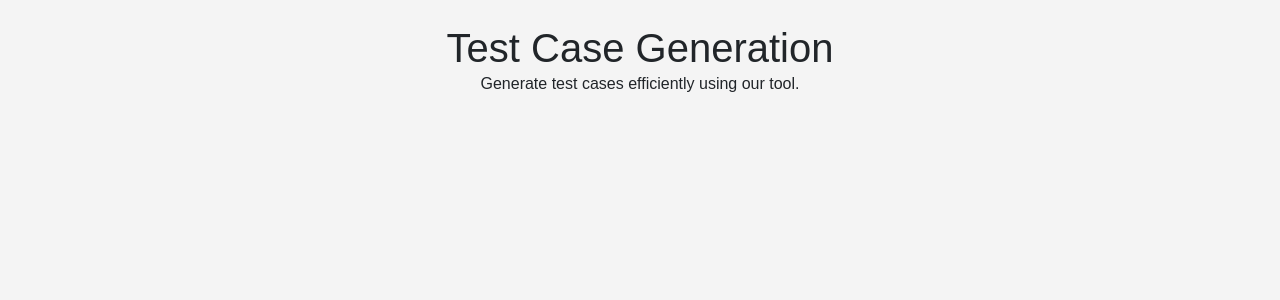
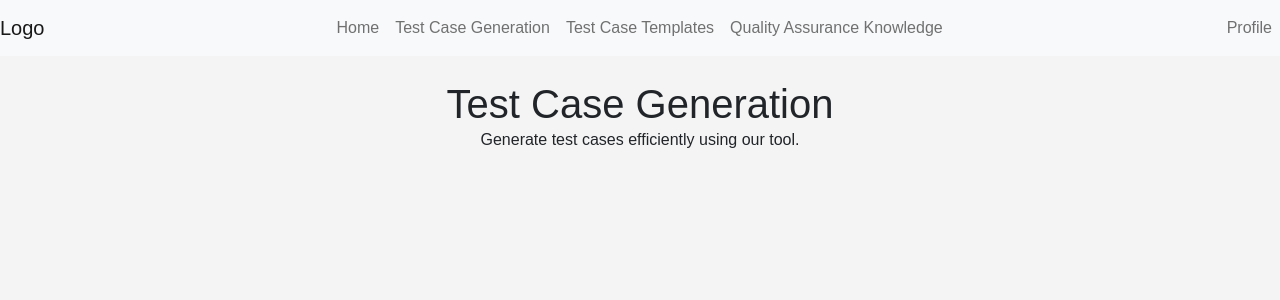
Before and after one commit to ms24908160/itel-web-app-v1, a React (Create React App) app: page /test-case-generation in a window 1280 px wide. Shown: the top 300 px of the page. Built offline with nearby package versions, Linux system fonts and the light colour scheme.

Commit message:
NF COMMIT

```diff
--- a/src/pages/HomePage.tsx
+++ b/src/pages/HomePage.tsx
@@ -11,9 +11,6 @@
                 </button>
                 <div className="collapse navbar-collapse" id="navbarNav">
                     <ul className="navbar-nav mx-auto">
-                        <li className="nav-item">
-                            <a className="nav-link" href="/">Home</a>
-                        </li>
                         <li className="nav-item">
                             <a className="nav-link" href="/test-case-generation">Test Case Generation</a>
                         </li>
--- a/src/pages/QualityAssuranceKnowledgePage.tsx
+++ b/src/pages/QualityAssuranceKnowledgePage.tsx
@@ -1,8 +1,36 @@
 import React from 'react';
+import 'bootstrap/dist/css/bootstrap.min.css';
 
 const QualityAssuranceKnowledgePage: React.FC = () => {
     return (
         <div className="quality-assurance-knowledge-page">
+            <nav className="navbar navbar-expand-lg navbar-light bg-light">
+                <a className="navbar-brand" href="/">Logo</a>
+                <button className="navbar-toggler" type="button" data-toggle="collapse" data-target="#navbarNav" aria-controls="navbarNav" aria-expanded="false" aria-label="Toggle navigation">
+                    <span className="navbar-toggler-icon"></span>
+                </button>
+                <div className="collapse navbar-collapse" id="navbarNav">
+                    <ul className="navbar-nav mx-auto">
+                        <li className="nav-item">
+                            <a className="nav-link" href="/">Home</a>
+                        </li>
+                        <li className="nav-item">
+                            <a className="nav-link" href="/test-case-generation">Test Case Generation</a>
+                        </li>
+                        <li className="nav-item">
+                            <a className="nav-link" href="/test-case-templates">Test Case Templates</a>
+                        </li>
+                        <li className="nav-item">
+                            <a className="nav-link" href="/quality-assurance-knowledge">Quality Assurance Knowledge</a>
+                        </li>
+                    </ul>
+                    <ul className="navbar-nav ml-auto">
+                        <li className="nav-item">
+                            <a className="nav-link" href="/profile">Profile</a>
+                        </li>
+                    </ul>
+                </div>
+            </nav>
             <header className="text-center my-4">
                 <h1>Quality Assurance Knowledge</h1>
                 <p>Learn about quality assurance best practices and methodologies.</p>
--- a/src/pages/TestCaseGenerationPage.tsx
+++ b/src/pages/TestCaseGenerationPage.tsx
@@ -1,8 +1,36 @@
 import React from 'react';
+import 'bootstrap/dist/css/bootstrap.min.css';
 
 const TestCaseGenerationPage: React.FC = () => {
     return (
         <div className="test-case-generation-page">
+            <nav className="navbar navbar-expand-lg navbar-light bg-light">
+                <a className="navbar-brand" href="/">Logo</a>
+                <button className="navbar-toggler" type="button" data-toggle="collapse" data-target="#navbarNav" aria-controls="navbarNav" aria-expanded="false" aria-label="Toggle navigation">
+                    <span className="navbar-toggler-icon"></span>
+                </button>
+                <div className="collapse navbar-collapse" id="navbarNav">
+                    <ul className="navbar-nav mx-auto">
+                        <li className="nav-item">
+                            <a className="nav-link" href="/">Home</a>
+                        </li>
+                        <li className="nav-item">
+                            <a className="nav-link" href="/test-case-generation">Test Case Generation</a>
+                        </li>
+                        <li className="nav-item">
+                            <a className="nav-link" href="/test-case-templates">Test Case Templates</a>
+                        </li>
+                        <li className="nav-item">
+                            <a className="nav-link" href="/quality-assurance-knowledge">Quality Assurance Knowledge</a>
+                        </li>
+                    </ul>
+                    <ul className="navbar-nav ml-auto">
+                        <li className="nav-item">
+                            <a className="nav-link" href="/profile">Profile</a>
+                        </li>
+                    </ul>
+                </div>
+            </nav>
             <header className="text-center my-4">
                 <h1>Test Case Generation</h1>
                 <p>Generate test cases efficiently using our tool.</p>
--- a/src/pages/TestCaseTemplatesPage.tsx
+++ b/src/pages/TestCaseTemplatesPage.tsx
@@ -1,8 +1,36 @@
 import React from 'react';
+import 'bootstrap/dist/css/bootstrap.min.css';
 
 const TestCaseTemplatesPage: React.FC = () => {
     return (
         <div className="test-case-templates-page">
+            <nav className="navbar navbar-expand-lg navbar-light bg-light">
+                <a className="navbar-brand" href="/">Logo</a>
+                <button className="navbar-toggler" type="button" data-toggle="collapse" data-target="#navbarNav" aria-controls="navbarNav" aria-expanded="false" aria-label="Toggle navigation">
+                    <span className="navbar-toggler-icon"></span>
+                </button>
+                <div className="collapse navbar-collapse" id="navbarNav">
+                    <ul className="navbar-nav mx-auto">
+                        <li className="nav-item">
+                            <a className="nav-link" href="/">Home</a>
+                        </li>
+                        <li className="nav-item">
+                            <a className="nav-link" href="/test-case-generation">Test Case Generation</a>
+                        </li>
+                        <li className="nav-item">
+                            <a className="nav-link" href="/test-case-templates">Test Case Templates</a>
+                        </li>
+                        <li className="nav-item">
+                            <a className="nav-link" href="/quality-assurance-knowledge">Quality Assurance Knowledge</a>
+                        </li>
+                    </ul>
+                    <ul className="navbar-nav ml-auto">
+                        <li className="nav-item">
+                            <a className="nav-link" href="/profile">Profile</a>
+                        </li>
+                    </ul>
+                </div>
+            </nav>
             <header className="text-center my-4">
                 <h1>Test Case Templates</h1>
                 <p>Manage and use test case templates.</p>
```
